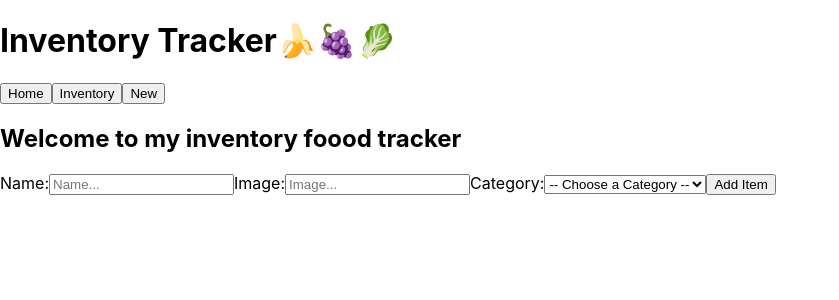
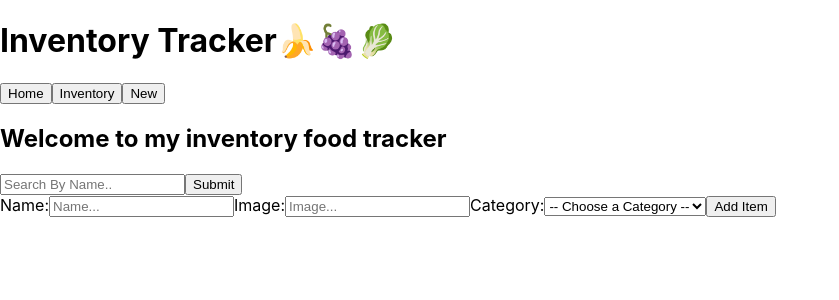
Before and after one commit to Arockne/inventory-tracker, a React (Create React App) app: page / in a window 1280 px wide. Shown: the top 300 px of the page, without its empty margins (0-839 px from the left). Built offline with nearby package versions, Linux system fonts and the light colour scheme.

Commit message:
Implement InventoryPage, Search Components

```diff
--- a/src/components/App.js
+++ b/src/components/App.js
@@ -28,8 +28,26 @@ function Navbar() {
 function Home() {
   return (
     <div>
-      <h2>Welcome to my inventory foood tracker</h2>
+      <h2>Welcome to my inventory food tracker</h2>
     </div>
+  )
+}
+
+function InventoryPage() {
+  return (
+    <div>
+      <Search />
+    </div>
+  )
+}
+
+
+function Search() {
+  return (
+    <form>
+     <input type="text" placeholder="Search By Name.."/>
+     <input type="submit" />
+    </form>
   )
 }
 
@@ -75,6 +93,7 @@ function App() {
       <Header />
       <Navbar />
       <Home />
+      <InventoryPage />
       <NewItem />
     </div>
   );
```
